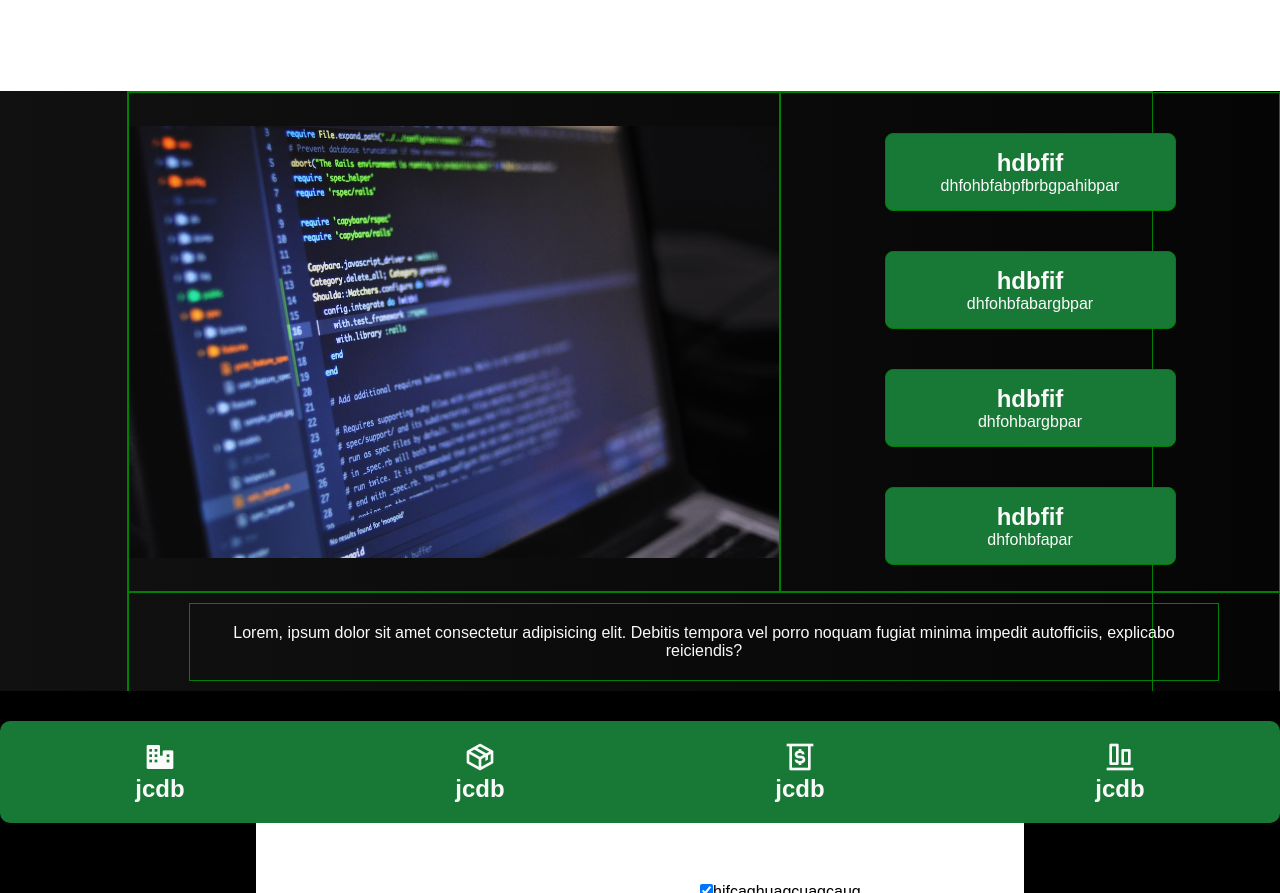
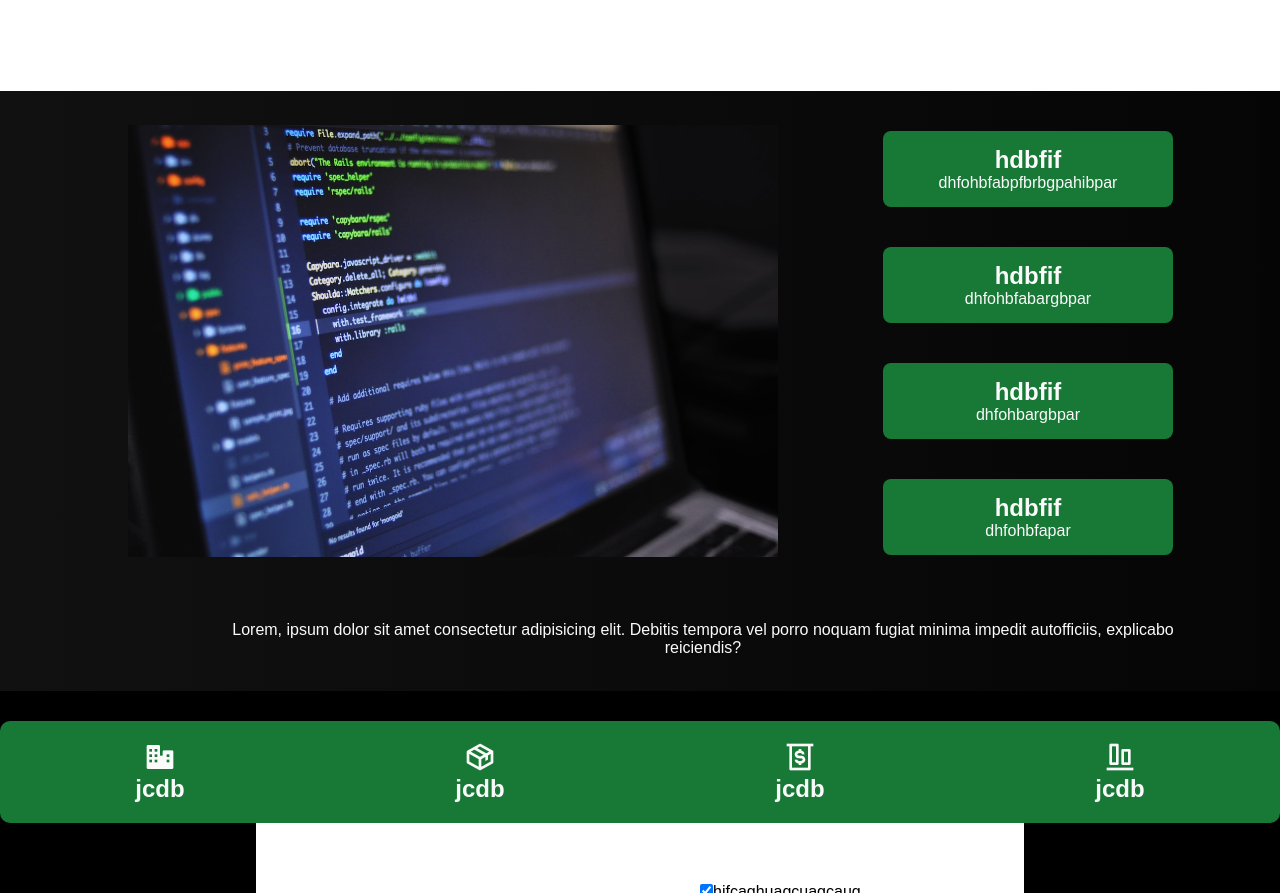
Before and after one commit to jessicapinheiro-s/Blog, a plain HTML site: page index.html in a window 1280 px wide. Shown: the part 1006-1899 px from the top of the page. Drawn offline with nearby package versions, Linux system fonts and the light colour scheme.

Commit message:
ajustes na parte web css

```diff
--- a/Blog/css/style.css
+++ b/Blog/css/style.css
@@ -96,9 +96,6 @@ body {
     color: var(--fonte-principal);
 }
 /*ÁREA DA SEÇÃO COM ESTRUTURA GRID*/
-.section-area  div{
-    border:1px solid green;
-}
 .section-area {
     grid-area: secao;
     background:linear-gradient(90deg,  #111111,  #050505);
```
